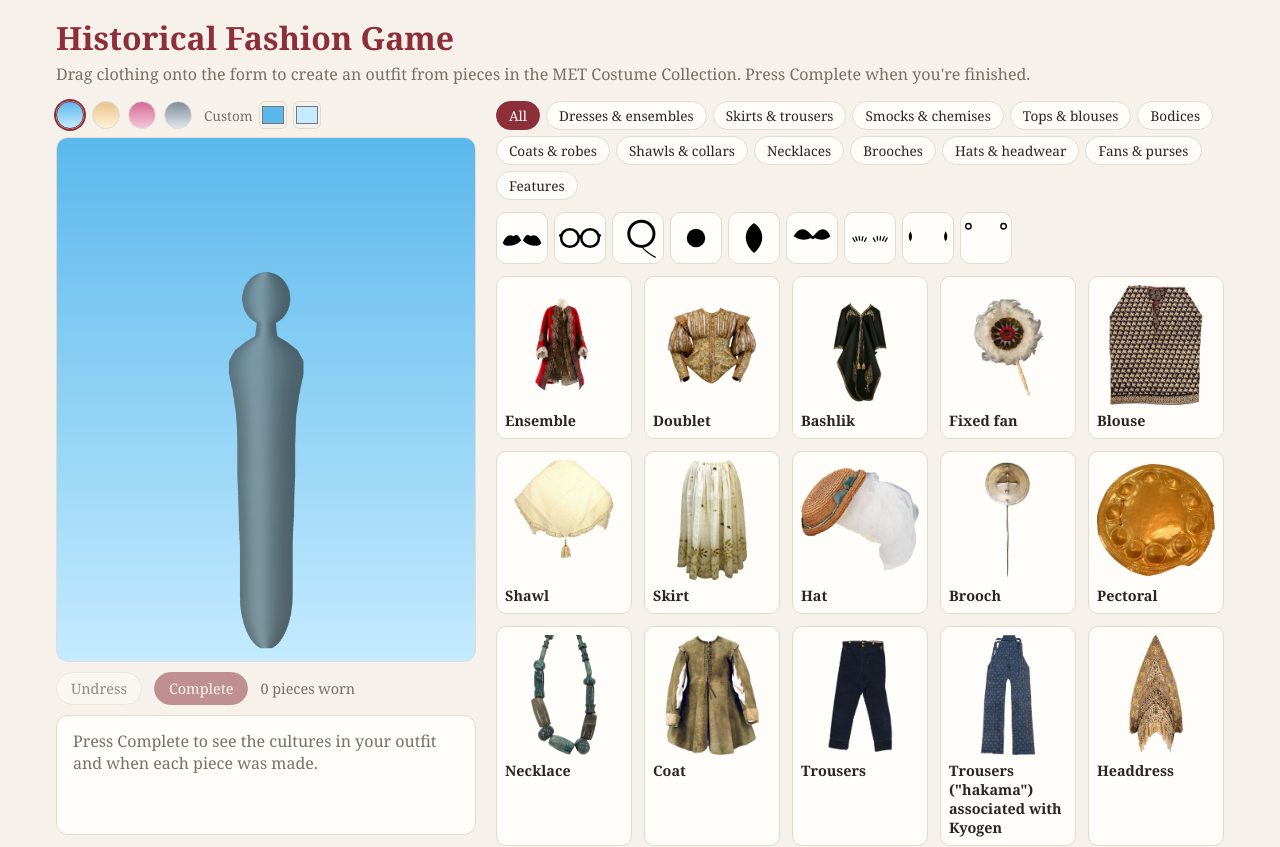
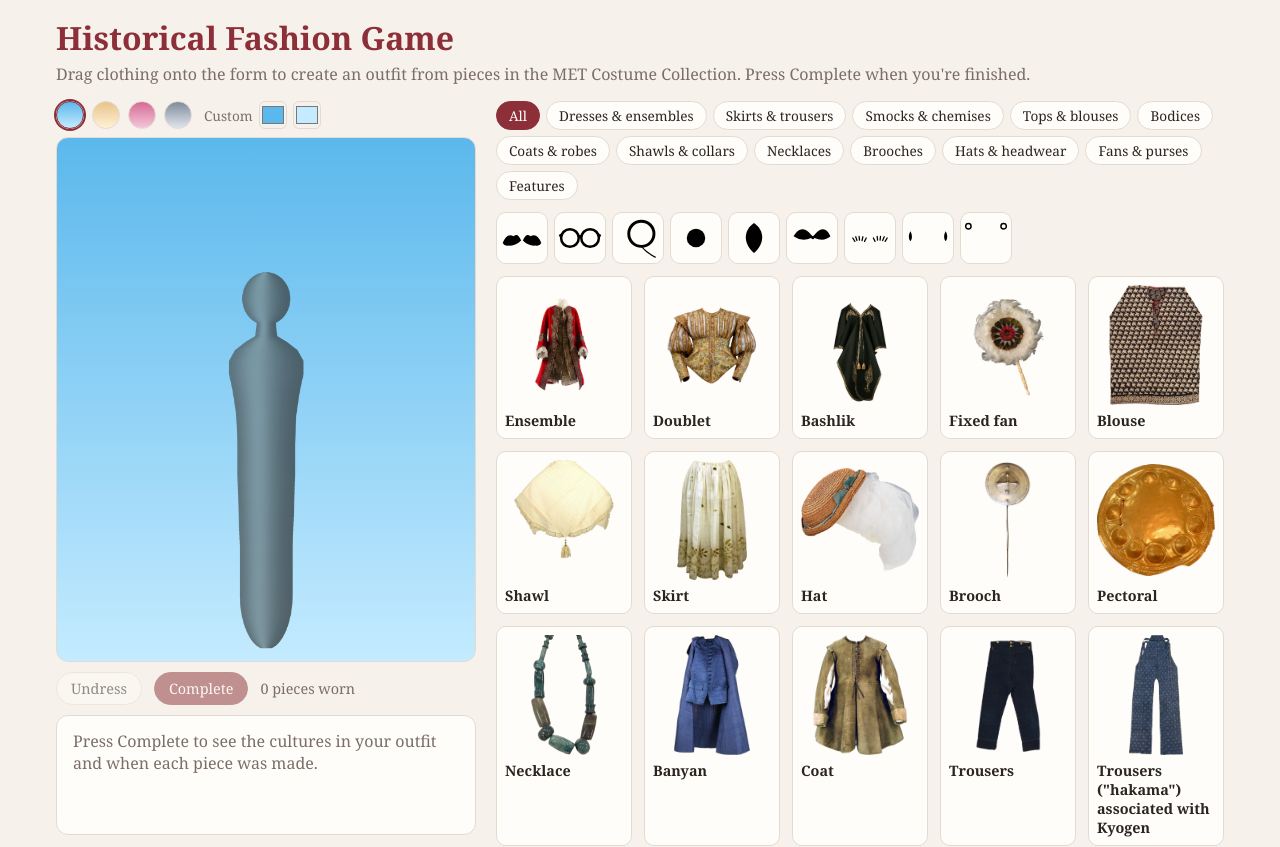
Before and after one commit to L67fr/Fashion-History-Game-, a React (Vite) app: page / in a window 1280 px wide. Shown: the top 847 px of the page. Built offline with nearby package versions, Linux system fonts and the light colour scheme.

Commit message:
Add the Chinese banyan as a coat-layer piece

```diff
--- a/src/clothes.js
+++ b/src/clothes.js
@@ -30,6 +30,7 @@ export const CLOTHES = [
   { id: 'brooch-peruvian', title: 'Brooch', date: '20th century', culture: 'Peruvian', group: 'Peruvian', region: 'Americas', year: 1900, medium: 'silver', slot: 'pin', url: met(107389) },
   { id: 'pectoral-panamanian', title: 'Pectoral', date: '11th–16th century', culture: 'Indigenous American (Panamanian)', group: 'Indigenous Panamanian', region: 'Americas', year: 1350, medium: 'gold, synthetic', slot: 'neck', fit: { top: 23, h: 20, cx: 51 }, url: met(141754) },
   { id: 'necklace-costa-rican', title: 'Necklace', date: '500 BCE–900 CE', culture: 'Indigenous American (Costa Rican)', group: 'Indigenous Costa Rican', region: 'Americas', year: 200, medium: 'jade', slot: 'neck', fit: { top: 17, h: 20, cx: 50 }, url: met(141757) },
+  { id: 'banyan-chinese', title: 'Banyan', date: '1760–70', culture: 'Chinese', group: 'Chinese', region: 'Asia', year: 1765, medium: 'silk, linen', slot: 'outer', url: met(139667) },
   { id: 'coat-british', title: 'Coat', date: '1630–40', culture: 'British', group: 'British', region: 'Europe', year: 1635, medium: 'leather', slot: 'outer', fit: { top: 18, h: 46, cx: 51 }, url: met(81556) },
   { id: 'trousers-american', title: 'Trousers', date: '1800–1830', culture: 'American', group: 'American', region: 'Americas', year: 1815, medium: 'cotton, linen', slot: 'bottom', fit: { top: 44, h: 54, cx: 49.5, scaleX: 0.85 }, url: met(911443) },
   { id: 'hakama-japanese', title: 'Trousers ("hakama") associated with Kyogen', date: 'late 19th century', culture: 'Japan', group: 'Japanese', region: 'Asia', year: 1875, medium: 'hemp', slot: 'bottom', fit: { top: 44, h: 68 }, url: met(44633) },
--- a/src/regions.js
+++ b/src/regions.js
@@ -6,6 +6,7 @@ export const GROUP_COUNTRIES = {
   'American': ['840'],
   'Belgian': ['056'],
   'Brazilian': ['076'],
+  'Chinese': ['156'],
   'British': ['826'],
   'European': EUROPE,
   'French': ['250'],
```
Also changed, not shown: public/clothes/banyan-chinese.png (added).
